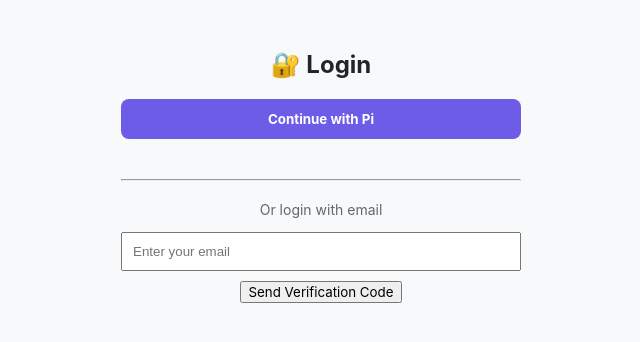
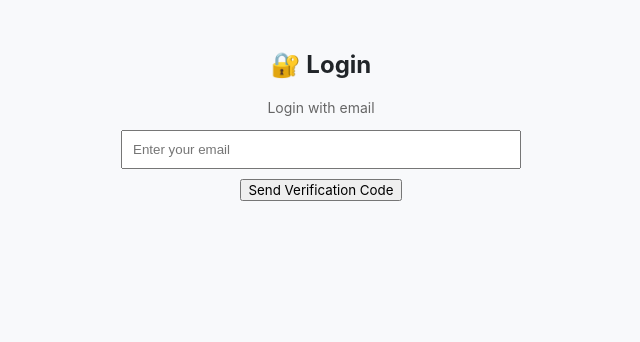
Before and after one commit to egyptianpharoah771-commits/shiko-lingo, a React (Create React App) app: page /login in a window 1280 px wide. Shown: the top 342 px of the page, without its empty margins (319-959 px from the left). Built offline with nearby package versions, Linux system fonts and the light colour scheme; no server answers.

Commit message:
fix: prevent login page rendering inside Pi Browser

```diff
--- a/src/pages/Login.js
+++ b/src/pages/Login.js
@@ -1,6 +1,10 @@
 import { useState } from "react";
 import { supabase } from "../lib/supabaseClient";
 import { useAuth } from "../context/AuthContext";
+
+function isPiBrowser() {
+  return typeof window !== "undefined" && !!window.Pi;
+}
 
 export default function Login() {
   const { user, logout, loading } = useAuth();
@@ -11,37 +15,15 @@ export default function Login() {
   const [message, setMessage] = useState("");
   const [sending, setSending] = useState(false);
 
-  /* =========================
-     PI LOGIN
-  ========================= */
-  const handlePiLogin = async () => {
-    if (!window.Pi) {
-      setMessage("Pi Browser not detected.");
-      return;
-    }
-
-    try {
-      setSending(true);
-      setMessage("Authenticating with Pi...");
-
-      const scopes = ["username", "payments"];
-
-      const auth = await window.Pi.authenticate(scopes);
-
-      console.log("Pi Auth Success:", auth);
-
-      setMessage("✅ Pi authentication successful.");
-    } catch (err) {
-      console.error("PI AUTH ERROR:", err);
-      setMessage("Pi authentication failed.");
-    }
-
-    setSending(false);
-  };
+  // 🔒 Prevent Login UI inside Pi Browser completely
+  if (isPiBrowser()) {
+    return null;
+  }
 
   /* =========================
      EMAIL OTP FLOW
   ========================= */
+
   const handleSendCode = async () => {
     if (!email) {
       setMessage("Please enter your email.");
@@ -109,27 +91,8 @@ export default function Login() {
         </>
       ) : (
         <>
-          {/* ===== PI BUTTON ALWAYS VISIBLE ===== */}
-          <button
-            onClick={handlePiLogin}
-            disabled={sending}
-            style={{
-              padding: 12,
-              width: "100%",
-              marginBottom: 20,
-              backgroundColor: "#6C5CE7",
-              color: "#fff",
-              border: "none",
-              borderRadius: 8,
-              fontWeight: "bold",
-            }}
-          >
-            {sending ? "Connecting..." : "Continue with Pi"}
-          </button>
-
-          <hr style={{ margin: "20px 0" }} />
           <p style={{ fontSize: 14, color: "#666" }}>
-            Or login with email
+            Login with email
           </p>
 
           {step === "EMAIL" && (
```
